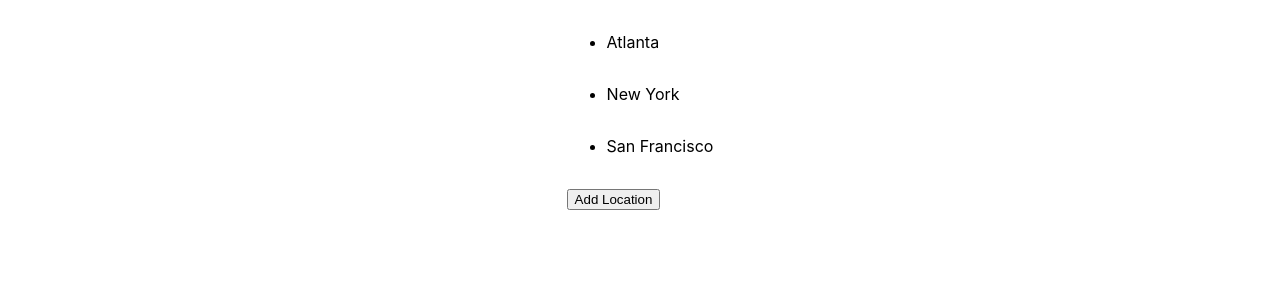
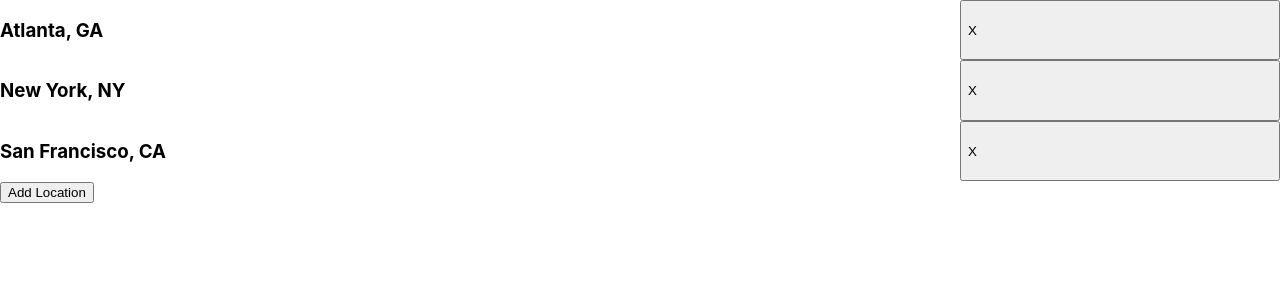
Before and after one commit to nat-sharpe/Clutch-Weather, a React (Create React App) app: page / in a window 1280 px wide. Both pictures are taken after a click on the button "Your Locations". Shown: the top 300 px of the page. Built offline with nearby package versions, Linux system fonts and the light colour scheme; no server answers.

Commit message:
User can delete all locations unless only one remains

```diff
--- a/src/App.js
+++ b/src/App.js
@@ -12,15 +12,18 @@ class App extends Component {
       savedLocations: [
         {
           city: 'Atlanta',
-          region: 'GA'
+          region: 'GA',
+          title: 'Yahoo! Weather - Atlanta, GA, US'
         },
         {
           city: 'New York',
-          region: 'NY'
+          region: 'NY',
+          title: 'Yahoo! Weather - New York, NY, US'
         },
         {
           city: 'San Francisco',
-          region: 'CA'
+          region: 'CA',
+          title: 'Yahoo! Weather - San Francisco, CA, US'
         }
       ],
       currentLocation: {
@@ -42,8 +45,10 @@ class App extends Component {
         const conditionData = {
           city: parsedData.query.results.channel.location.city,
           text: parsedData.query.results.channel.item.condition.text,
-          temp: parsedData.query.results.channel.item.condition.temp
+          temp: parsedData.query.results.channel.item.condition.temp,
+          title: parsedData.query.results.channel.title
         };
+
         this.setState({
           currentCondition: conditionData
         });
@@ -105,6 +110,13 @@ class App extends Component {
     })
   };
 
+  deleteLocation = title => {
+    const newArray = this.state.savedLocations.filter(location => location.title !== title);
+    this.setState({
+      savedLocations: newArray
+    });
+  };
+
   render() {
     let page;
     if (this.state.visiblePage === 'single') {
@@ -115,7 +127,7 @@ class App extends Component {
         viewLocations={this.viewLocations}
       />
     } else if (this.state.visiblePage === 'every') {
-      page = <EveryLocation state={this.state} />
+      page = <EveryLocation state={this.state} deleteLocation={this.deleteLocation} />
     } else if (this.state.visiblePage === 'add') {
       page = <AddLocation state={this.state} />
     };
--- a/src/containers/EveryLocation.js
+++ b/src/containers/EveryLocation.js
@@ -1,21 +1,31 @@
 import React, {Component} from 'react';
+import './every.css';
 
 class EveryLocation extends Component {
   render() {
+
     const locationRows = [];
     const locations = this.props.state.savedLocations;
+
     locations.forEach((location, index) => {
+      const handleDelete = () => this.props.deleteLocation(location.title);
+      const deleteButton =
+        (locations.length > 1) ?
+        <button className="row-delete" onClick={handleDelete}>X</button> :
+        null;
+
       locationRows.push(
-        <li className="location-row" key={index}>
-          <p>{location.city}</p>
+        <li className="locations-row" key={index}>
+          <h3 className="row-city">{`${location.city}, ${location.region}`}</h3>
+          {deleteButton}
         </li>
       )
     });
     return (
-      <div className="choose">
-        <ul className="forecast">
+      <div className="every-main">
+        <div className="locations">
           {locationRows}
-        </ul>
+        </div>
         <div className="nav">
           <div className="add-location">
             <button onClick={this.props.addLocation} type="button">Add Location</button>
--- /dev/null
+++ b/src/containers/every.css
@@ -0,0 +1,34 @@
+.every-main {
+  display: flex;
+  flex-direction: column;
+  justify-content: space-between;
+  height: 100%;
+  width: 100%;
+}
+
+.locations {
+  display: flex;
+  flex-direction: column;
+  justify-content: flex-start;
+}
+
+.locations-row {
+  display: flex;
+  justify-content: space-between;
+  list-style-type: none;
+}
+
+.row-city {
+  width: 75%;
+  text-align: left;
+}
+
+.row-delete {
+  width: 25%;
+  text-align: left;
+}
+
+.footer {
+  display: flex;
+  justify-content: space-between;
+}
```
